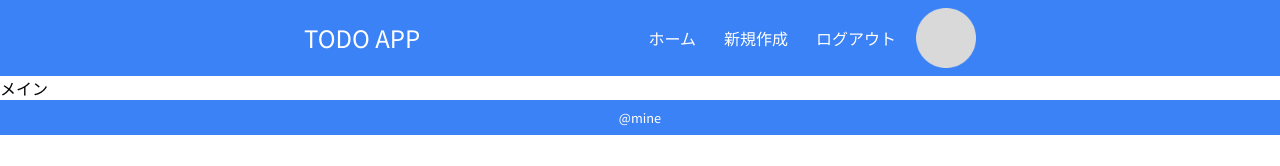
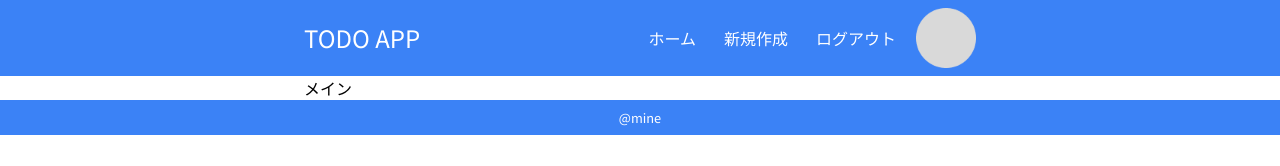
Before and after one commit to keita7777/todo-app-restart, a Next.js app: page / in a window 1280 px wide. Shown: the top 166 px of the page. Built offline with nearby package versions, Linux system fonts and the light colour scheme.

Commit message:
💄 layout.tsxにmainタグ追加

```diff
--- a/src/app/layout.tsx
+++ b/src/app/layout.tsx
@@ -23,7 +23,7 @@
     <html lang="ja">
       <body className={notoSansJP.className}>
         <Header />
-        {children}
+        <main className="max-w-2xl mx-auto">{children}</main>
         <Footer />
       </body>
     </html>
```
